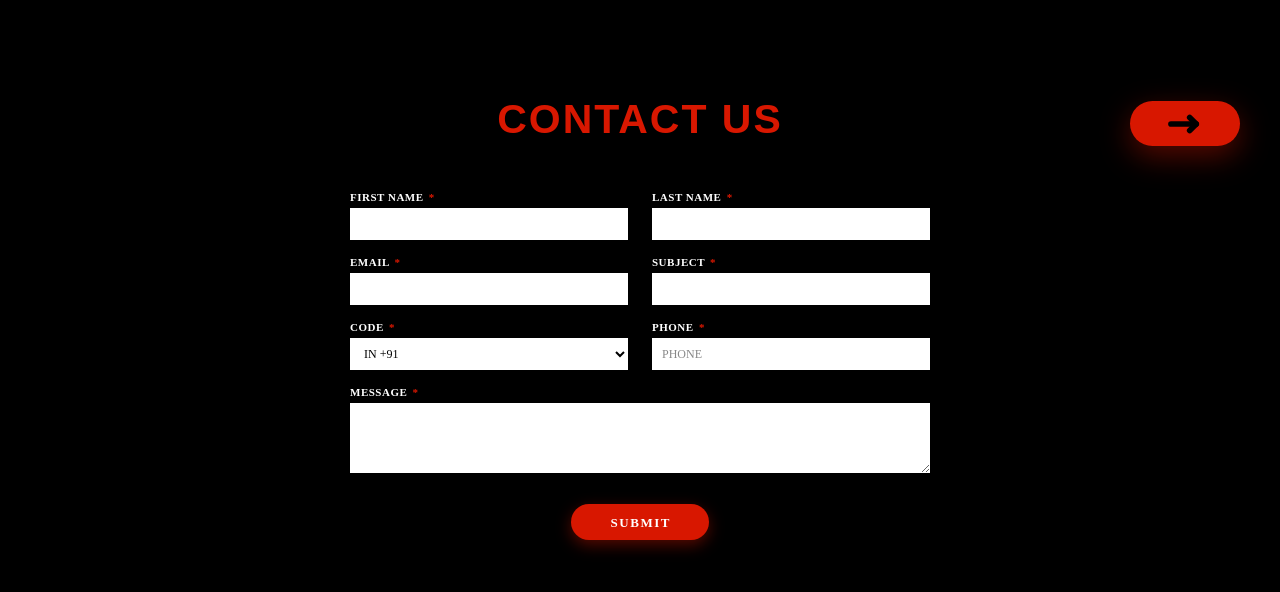
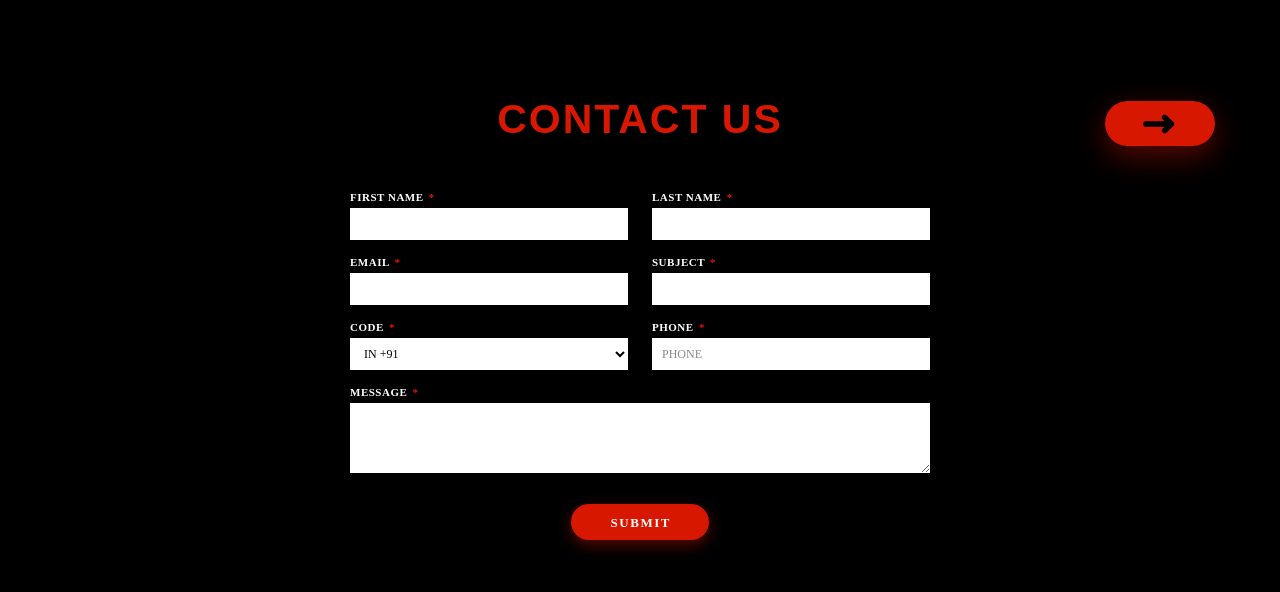
Before and after one commit to Heerozq/ozamotorsports, a website built with Vite: page web-showcase/contact.html in a window 1280 px wide. Shown: the part 104-696 px from the top of the page. Built offline with nearby package versions, Linux system fonts and the light colour scheme; a web font is replaced by a local one.

Commit message:
Adjust desktop Contact Us slide button alignment slightly leftward

```diff
--- a/web-showcase/style.css
+++ b/web-showcase/style.css
@@ -503,7 +503,7 @@ body::-webkit-scrollbar {
 .subpage-action-btn {
   position: absolute;
   top: 205px; /* Aligned with the lower baseline of CONTACT US heading */
-  right: 40px;
+  right: 65px; /* Shifted slightly to the left from the home page line */
   background-color: #D81700;
   color: #000000;
   width: 110px; /* Exact same size as home page action-btn */
```
